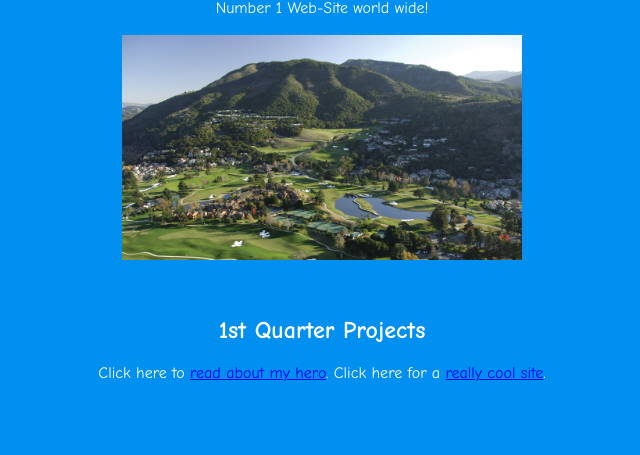
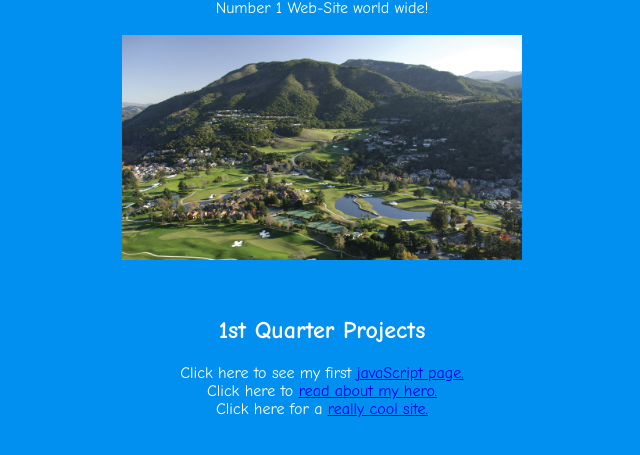
Before and after one commit to p7weigel24/website, a plain HTML site: page index.html in a window 1280 px wide. Shown: the part 67-522 px from the top of the page, without its empty margins (318-958 px from the left). Drawn offline with Linux system fonts and the light colour scheme.

Commit message:
Add files via upload

```diff
--- a/index.html
+++ b/index.html
@@ -10,15 +10,16 @@
 Number 1 Web-Site world wide!
 <br/>
 <br/>
-<img src="images/carmelvalley.jpg" width="400">
+<img src="images/carmelvalley.jpg" width="400"/>
 
 <center>
 
 <br/>
 <br/>
 <h2> 1st Quarter Projects</h2>
-Click here to <a href="heroP7.html"> read about my hero</a>.
-Click here for a <a href="https://www.ebay.com">really cool site</a>.
+Click here to see my first <a href="javaScript.html"> javaScript page. </a> <br/>
+Click here to <a href="heroP7.html"> read about my hero.</a> <br/>
+Click here for a <a href="https://www.ebay.com">really cool site.</a>
 
 
 </font>
```
